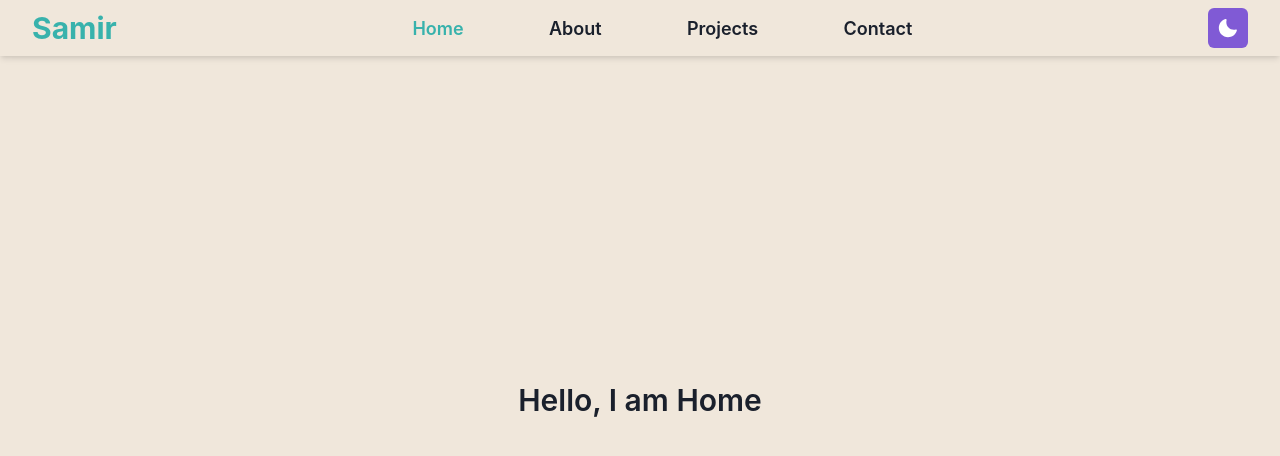
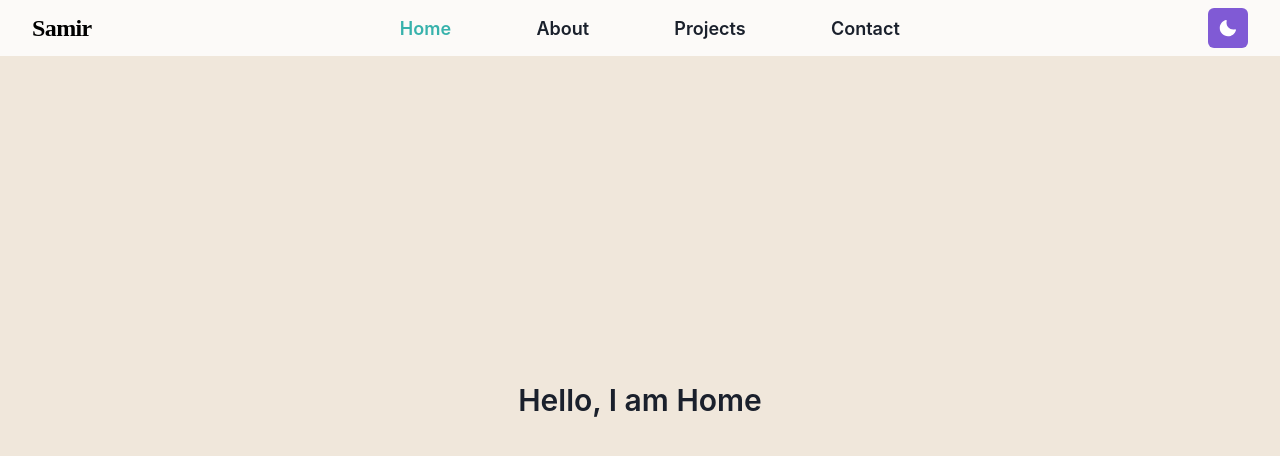
Before and after one commit to Samiroutlook/Navbar, a React (Vite) app: page / in a window 1280 px wide. Shown: the top 456 px of the page. Built offline with nearby package versions, Linux system fonts and the light colour scheme.

Commit message:
fixing bugs

```diff
--- a/src/App.css
+++ b/src/App.css
@@ -0,0 +1,43 @@
+@import url("https://fonts.googleapis.com/css2?family=M+PLUS+Rounded+1c:wght@100;300;400;500;700;800;900&display=swap");
+
+.m-plus-rounded-1c-thin {
+  font-family: "M PLUS Rounded 1c", sans-serif;
+  font-weight: 100;
+  font-style: normal;
+}
+
+.m-plus-rounded-1c-light {
+  font-family: "M PLUS Rounded 1c", sans-serif;
+  font-weight: 300;
+  font-style: normal;
+}
+
+.m-plus-rounded-1c-regular {
+  font-family: "M PLUS Rounded 1c", sans-serif;
+  font-weight: 400;
+  font-style: normal;
+}
+
+.m-plus-rounded-1c-medium {
+  font-family: "M PLUS Rounded 1c", sans-serif;
+  font-weight: 500;
+  font-style: normal;
+}
+
+.m-plus-rounded-1c-bold {
+  font-family: "M PLUS Rounded 1c", sans-serif;
+  font-weight: 700;
+  font-style: normal;
+}
+
+.m-plus-rounded-1c-extrabold {
+  font-family: "M PLUS Rounded 1c", sans-serif;
+  font-weight: 800;
+  font-style: normal;
+}
+
+.m-plus-rounded-1c-black {
+  font-family: "M PLUS Rounded 1c", sans-serif;
+  font-weight: 900;
+  font-style: normal;
+}
--- a/src/App.jsx
+++ b/src/App.jsx
@@ -1,6 +1,6 @@
 import React from "react";
 import { ChakraProvider, ColorModeScript } from "@chakra-ui/react";
-import Nav from "./Components/Navbar/Nav";
+import Navbar from "./Components/Navbar/Navbar";
 import theme from "./theme";
 import { Routes, Route } from "react-router-dom";
 import Home from "./Components/Pages/Home";
@@ -12,7 +12,7 @@ function App() {
   return (
     <ChakraProvider theme={theme}>
       <ColorModeScript initialColorMode={theme.config.initialColorMode} />
-      <Nav />
+      <Navbar />
       <Routes>
         <Route path="/" element={<Home />} />
         <Route path="/about" element={<About />} />
--- a/src/ColorModeSwitcher.jsx
+++ b/src/ColorModeSwitcher.jsx
@@ -24,7 +24,7 @@ const ColorModeSwitcher = () => {
         transition={{ duration: 0.2 }}
       >
         <IconButton
-          fontSize={"xl"}
+          fontSize={"lg"}
           right={0}
           aria-label="Toggle Color Mode"
           icon={<Icon as={SwitchIcon} />}
--- a/src/Components/Navbar/Nav.jsx
+++ b/src/Components/Navbar/Navbar.jsx
@@ -15,17 +15,19 @@ import { HamburgerIcon } from "@chakra-ui/icons";
 import ColorModeSwitcher from "../../ColorModeSwitcher";
 import { NavLink } from "react-router-dom";
 
-function Nav() {
+function Navbar() {
   const { colorMode } = useColorMode();
+  const text = colorMode === "light" ? "black" : "white";
   const hoverColor = colorMode === "light" ? "teal.400" : "teal.300";
   const activeColor = colorMode === "light" ? "teal.400" : "teal.300";
+  const navbg = colorMode === "light" ? "whiteAlpha.800" : "trasparent";
 
   return (
     <Flex
       position={"fixed"}
       w={"full"}
-      shadow="md"
-      bg="transparent"
+      bg={navbg}
+      backdropFilter={blur}
       fontSize="xl"
       h={14}
       alignItems="center"
@@ -33,18 +35,21 @@ function Nav() {
       px={8}
     >
       <Text
+        fontFamily={"Roboto Mono "}
+        letterSpacing={"tight"}
         fontWeight={700}
-        fontSize={["2xl", "3xl", "3xl"]}
-        color={activeColor}
+        fontSize={["2xl", "3xl", "2xl"]}
+        color={text}
       >
         Samir
       </Text>
       <Flex
         display={{ base: "none", md: "flex" }}
+        justifyContent={"space-between"}
         w="500px"
-        justifyContent="space-between"
         fontWeight={600}
         fontSize="lg"
+        mx={"auto"}
       >
         <ChakraLink
           as={NavLink}
@@ -138,4 +143,4 @@ function Nav() {
   );
 }
 
-export default Nav;
+export default Navbar;
```
